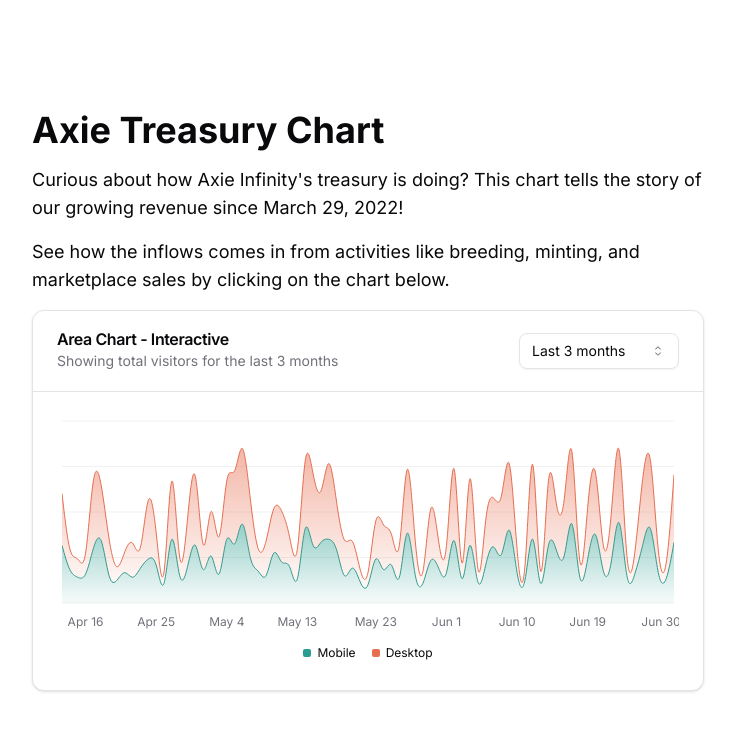
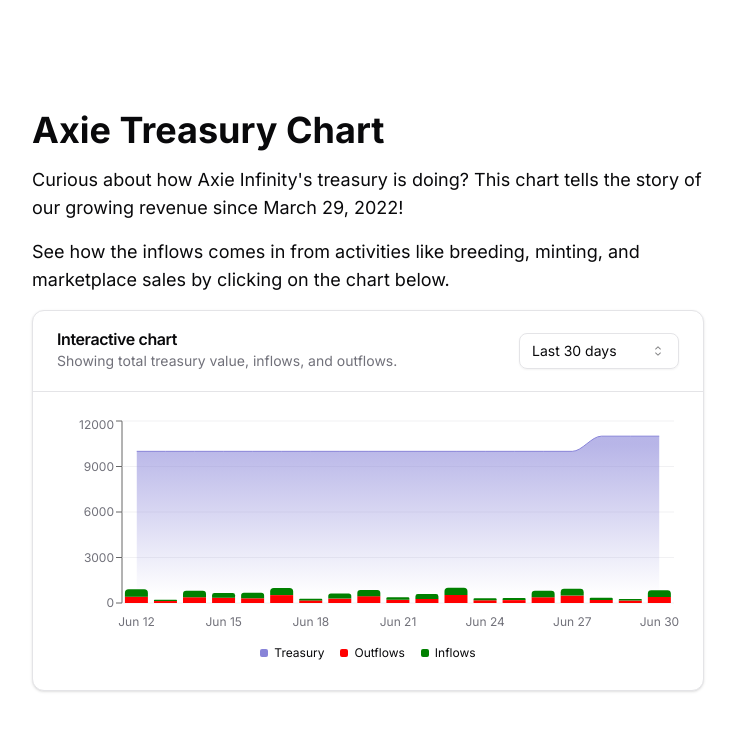
Before and after one commit to roninbuilders/axie-treasury, a Next.js app: page / in a window 1280 px wide. Shown: the top 730 px of the page, without its empty margins (272-1007 px from the left). Built offline with nearby package versions, Linux system fonts and the light colour scheme.

Commit message:
Add mock data to RevenueChart

```diff
--- a/src/components/ui/revenue-chart.tsx
+++ b/src/components/ui/revenue-chart.tsx
@@ -1,7 +1,7 @@
 "use client"
 
 import * as React from "react"
-import { Area, AreaChart, CartesianGrid, XAxis } from "recharts"
+import { Area, AreaChart, Bar, CartesianGrid, ComposedChart, Legend, Line, Tooltip, XAxis, YAxis } from "recharts"
 
 import {
   Card,
@@ -25,116 +25,573 @@
   SelectTrigger,
   SelectValue,
 } from "@/components/ui/select"
+
 const chartData = [
-  { date: "2024-04-01", desktop: 222, mobile: 150 },
-  { date: "2024-04-02", desktop: 97, mobile: 180 },
-  { date: "2024-04-03", desktop: 167, mobile: 120 },
-  { date: "2024-04-04", desktop: 242, mobile: 260 },
-  { date: "2024-04-05", desktop: 373, mobile: 290 },
-  { date: "2024-04-06", desktop: 301, mobile: 340 },
-  { date: "2024-04-07", desktop: 245, mobile: 180 },
-  { date: "2024-04-08", desktop: 409, mobile: 320 },
-  { date: "2024-04-09", desktop: 59, mobile: 110 },
-  { date: "2024-04-10", desktop: 261, mobile: 190 },
-  { date: "2024-04-11", desktop: 327, mobile: 350 },
-  { date: "2024-04-12", desktop: 292, mobile: 210 },
-  { date: "2024-04-13", desktop: 342, mobile: 380 },
-  { date: "2024-04-14", desktop: 137, mobile: 220 },
-  { date: "2024-04-15", desktop: 120, mobile: 170 },
-  { date: "2024-04-16", desktop: 138, mobile: 190 },
-  { date: "2024-04-17", desktop: 446, mobile: 360 },
-  { date: "2024-04-18", desktop: 364, mobile: 410 },
-  { date: "2024-04-19", desktop: 243, mobile: 180 },
-  { date: "2024-04-20", desktop: 89, mobile: 150 },
-  { date: "2024-04-21", desktop: 137, mobile: 200 },
-  { date: "2024-04-22", desktop: 224, mobile: 170 },
-  { date: "2024-04-23", desktop: 138, mobile: 230 },
-  { date: "2024-04-24", desktop: 387, mobile: 290 },
-  { date: "2024-04-25", desktop: 215, mobile: 250 },
-  { date: "2024-04-26", desktop: 75, mobile: 130 },
-  { date: "2024-04-27", desktop: 383, mobile: 420 },
-  { date: "2024-04-28", desktop: 122, mobile: 180 },
-  { date: "2024-04-29", desktop: 315, mobile: 240 },
-  { date: "2024-04-30", desktop: 454, mobile: 380 },
-  { date: "2024-05-01", desktop: 165, mobile: 220 },
-  { date: "2024-05-02", desktop: 293, mobile: 310 },
-  { date: "2024-05-03", desktop: 247, mobile: 190 },
-  { date: "2024-05-04", desktop: 385, mobile: 420 },
-  { date: "2024-05-05", desktop: 481, mobile: 390 },
-  { date: "2024-05-06", desktop: 498, mobile: 520 },
-  { date: "2024-05-07", desktop: 388, mobile: 300 },
-  { date: "2024-05-08", desktop: 149, mobile: 210 },
-  { date: "2024-05-09", desktop: 227, mobile: 180 },
-  { date: "2024-05-10", desktop: 293, mobile: 330 },
-  { date: "2024-05-11", desktop: 335, mobile: 270 },
-  { date: "2024-05-12", desktop: 197, mobile: 240 },
-  { date: "2024-05-13", desktop: 197, mobile: 160 },
-  { date: "2024-05-14", desktop: 448, mobile: 490 },
-  { date: "2024-05-15", desktop: 473, mobile: 380 },
-  { date: "2024-05-16", desktop: 338, mobile: 400 },
-  { date: "2024-05-17", desktop: 499, mobile: 420 },
-  { date: "2024-05-18", desktop: 315, mobile: 350 },
-  { date: "2024-05-19", desktop: 235, mobile: 180 },
-  { date: "2024-05-20", desktop: 177, mobile: 230 },
-  { date: "2024-05-21", desktop: 82, mobile: 140 },
-  { date: "2024-05-22", desktop: 81, mobile: 120 },
-  { date: "2024-05-23", desktop: 252, mobile: 290 },
-  { date: "2024-05-24", desktop: 294, mobile: 220 },
-  { date: "2024-05-25", desktop: 201, mobile: 250 },
-  { date: "2024-05-26", desktop: 213, mobile: 170 },
-  { date: "2024-05-27", desktop: 420, mobile: 460 },
-  { date: "2024-05-28", desktop: 233, mobile: 190 },
-  { date: "2024-05-29", desktop: 78, mobile: 130 },
-  { date: "2024-05-30", desktop: 340, mobile: 280 },
-  { date: "2024-05-31", desktop: 178, mobile: 230 },
-  { date: "2024-06-01", desktop: 178, mobile: 200 },
-  { date: "2024-06-02", desktop: 470, mobile: 410 },
-  { date: "2024-06-03", desktop: 103, mobile: 160 },
-  { date: "2024-06-04", desktop: 439, mobile: 380 },
-  { date: "2024-06-05", desktop: 88, mobile: 140 },
-  { date: "2024-06-06", desktop: 294, mobile: 250 },
-  { date: "2024-06-07", desktop: 323, mobile: 370 },
-  { date: "2024-06-08", desktop: 385, mobile: 320 },
-  { date: "2024-06-09", desktop: 438, mobile: 480 },
-  { date: "2024-06-10", desktop: 155, mobile: 200 },
-  { date: "2024-06-11", desktop: 92, mobile: 150 },
-  { date: "2024-06-12", desktop: 492, mobile: 420 },
-  { date: "2024-06-13", desktop: 81, mobile: 130 },
-  { date: "2024-06-14", desktop: 426, mobile: 380 },
-  { date: "2024-06-15", desktop: 307, mobile: 350 },
-  { date: "2024-06-16", desktop: 371, mobile: 310 },
-  { date: "2024-06-17", desktop: 475, mobile: 520 },
-  { date: "2024-06-18", desktop: 107, mobile: 170 },
-  { date: "2024-06-19", desktop: 341, mobile: 290 },
-  { date: "2024-06-20", desktop: 408, mobile: 450 },
-  { date: "2024-06-21", desktop: 169, mobile: 210 },
-  { date: "2024-06-22", desktop: 317, mobile: 270 },
-  { date: "2024-06-23", desktop: 480, mobile: 530 },
-  { date: "2024-06-24", desktop: 132, mobile: 180 },
-  { date: "2024-06-25", desktop: 141, mobile: 190 },
-  { date: "2024-06-26", desktop: 434, mobile: 380 },
-  { date: "2024-06-27", desktop: 448, mobile: 490 },
-  { date: "2024-06-28", desktop: 149, mobile: 200 },
-  { date: "2024-06-29", desktop: 103, mobile: 160 },
-  { date: "2024-06-30", desktop: 446, mobile: 400 },
+  {
+    "date": 1711929600000,
+    "inflows": 222,
+    "outflows": 150,
+    "value": 900
+  },
+  {
+    "date": 1712016000000,
+    "inflows": 97,
+    "outflows": 180,
+    "value": 900
+  },
+  {
+    "date": 1712102400000,
+    "inflows": 167,
+    "outflows": 120,
+    "value": 900
+  },
+  {
+    "date": 1712188800000,
+    "inflows": 242,
+    "outflows": 260,
+    "value": 900
+  },
+  {
+    "date": 1712275200000,
+    "inflows": 373,
+    "outflows": 290,
+    "value": 9000
+  },
+  {
+    "date": 1712361600000,
+    "inflows": 301,
+    "outflows": 340,
+    "value": 9000
+  },
+  {
+    "date": 1712448000000,
+    "inflows": 245,
+    "outflows": 180,
+    "value": 9000
+  },
+  {
+    "date": 1712534400000,
+    "inflows": 409,
+    "outflows": 320,
+    "value": 9000
+  },
+  {
+    "date": 1712620800000,
+    "inflows": 59,
+    "outflows": 110,
+    "value": 9000
+  },
+  {
+    "date": 1712707200000,
+    "inflows": 261,
+    "outflows": 190,
+    "value": 9000
+  },
+  {
+    "date": 1712793600000,
+    "inflows": 327,
+    "outflows": 350,
+    "value": 9000
+  },
+  {
+    "date": 1712880000000,
+    "inflows": 292,
+    "outflows": 210,
+    "value": 9000
+  },
+  {
+    "date": 1712966400000,
+    "inflows": 342,
+    "outflows": 380,
+    "value": 9000
+  },
+  {
+    "date": 1713052800000,
+    "inflows": 137,
+    "outflows": 220,
+    "value": 9000
+  },
+  {
+    "date": 1713139200000,
+    "inflows": 120,
+    "outflows": 170,
+    "value": 9000
+  },
+  {
+    "date": 1713225600000,
+    "inflows": 138,
+    "outflows": 190,
+    "value": 9000
+  },
+  {
+    "date": 1713312000000,
+    "inflows": 446,
+    "outflows": 360,
+    "value": 9000
+  },
+  {
+    "date": 1713398400000,
+    "inflows": 364,
+    "outflows": 410,
+    "value": 9000
+  },
+  {
+    "date": 1713484800000,
+    "inflows": 243,
+    "outflows": 180,
+    "value": 9000
+  },
+  {
+    "date": 1713571200000,
+    "inflows": 89,
+    "outflows": 150,
+    "value": 9000
+  },
+  {
+    "date": 1713657600000,
+    "inflows": 137,
+    "outflows": 200,
+    "value": 9000
+  },
+  {
+    "date": 1713744000000,
+    "inflows": 224,
+    "outflows": 170,
+    "value": 9000
+  },
+  {
+    "date": 1713830400000,
+    "inflows": 138,
+    "outflows": 230,
+    "value": 9000
+  },
+  {
+    "date": 1713916800000,
+    "inflows": 387,
+    "outflows": 290,
+    "value": 9000
+  },
+  {
+    "date": 1714003200000,
+    "inflows": 215,
+    "outflows": 250,
+    "value": 9000
+  },
+  {
+    "date": 1714089600000,
+    "inflows": 75,
+    "outflows": 130,
+    "value": 1000
+  },
+  {
+    "date": 1714176000000,
+    "inflows": 383,
+    "outflows": 420,
+    "value": 1000
+  },
+  {
+    "date": 1714262400000,
+    "inflows": 122,
+    "outflows": 180,
+    "value": 1000
+  },
+  {
+    "date": 1714348800000,
+    "inflows": 315,
+    "outflows": 240,
+    "value": 1000
+  },
+  {
+    "date": 1714435200000,
+    "inflows": 454,
+    "outflows": 380,
+    "value": 1000
+  },
+  {
+    "date": 1714521600000,
+    "inflows": 165,
+    "outflows": 220,
+    "value": 1000
+  },
+  {
+    "date": 1714608000000,
+    "inflows": 293,
+    "outflows": 310,
+    "value": 1000
+  },
+  {
+    "date": 1714694400000,
+    "inflows": 247,
+    "outflows": 190,
+    "value": 1000
+  },
+  {
+    "date": 1714780800000,
+    "inflows": 385,
+    "outflows": 420,
+    "value": 1000
+  },
+  {
+    "date": 1714867200000,
+    "inflows": 481,
+    "outflows": 390,
+    "value": 1000
+  },
+  {
+    "date": 1714953600000,
+    "inflows": 498,
+    "outflows": 520,
+    "value": 1000
+  },
+  {
+    "date": 1715040000000,
+    "inflows": 388,
+    "outflows": 300,
+    "value": 1000
+  },
+  {
+    "date": 1715126400000,
+    "inflows": 149,
+    "outflows": 210,
+    "value": 1000
+  },
+  {
+    "date": 1715212800000,
+    "inflows": 227,
+    "outflows": 180,
+    "value": 10000
+  },
+  {
+    "date": 1715299200000,
+    "inflows": 293,
+    "outflows": 330,
+    "value": 10000
+  },
+  {
+    "date": 1715385600000,
+    "inflows": 335,
+    "outflows": 270,
+    "value": 10000
+  },
+  {
+    "date": 1715472000000,
+    "inflows": 197,
+    "outflows": 240,
+    "value": 10000
+  },
+  {
+    "date": 1715558400000,
+    "inflows": 197,
+    "outflows": 160,
+    "value": 10000
+  },
+  {
+    "date": 1715644800000,
+    "inflows": 448,
+    "outflows": 490,
+    "value": 10000
+  },
+  {
+    "date": 1715731200000,
+    "inflows": 473,
+    "outflows": 380,
+    "value": 10000
+  },
+  {
+    "date": 1715817600000,
+    "inflows": 338,
+    "outflows": 400,
+    "value": 10000
+  },
+  {
+    "date": 1715904000000,
+    "inflows": 499,
+    "outflows": 420,
+    "value": 10000
+  },
+  {
+    "date": 1715990400000,
+    "inflows": 315,
+    "outflows": 350,
+    "value": 10000
+  },
+  {
+    "date": 1716076800000,
+    "inflows": 235,
+    "outflows": 180,
+    "value": 10000
+  },
+  {
+    "date": 1716163200000,
+    "inflows": 177,
+    "outflows": 230,
+    "value": 10000
+  },
+  {
+    "date": 1716249600000,
+    "inflows": 82,
+    "outflows": 140,
+    "value": 10000
+  },
+  {
+    "date": 1716336000000,
+    "inflows": 81,
+    "outflows": 120,
+    "value": 10000
+  },
+  {
+    "date": 1716422400000,
+    "inflows": 252,
+    "outflows": 290,
+    "value": 10000
+  },
+  {
+    "date": 1716508800000,
+    "inflows": 294,
+    "outflows": 220,
+    "value": 10000
+  },
+  {
+    "date": 1716595200000,
+    "inflows": 201,
+    "outflows": 250,
+    "value": 10000
+  },
+  {
+    "date": 1716681600000,
+    "inflows": 213,
+    "outflows": 170,
+    "value": 10000
+  },
+  {
+    "date": 1716768000000,
+    "inflows": 420,
+    "outflows": 460,
+    "value": 10000
+  },
+  {
+    "date": 1716854400000,
+    "inflows": 233,
+    "outflows": 190,
+    "value": 10000
+  },
+  {
+    "date": 1716940800000,
+    "inflows": 78,
+    "outflows": 130,
+    "value": 10000
+  },
+  {
+    "date": 1717027200000,
+    "inflows": 340,
+    "outflows": 280,
+    "value": 10000
+  },
+  {
+    "date": 1717113600000,
+    "inflows": 178,
+    "outflows": 230,
+    "value": 10000
+  },
+  {
+    "date": 1717200000000,
+    "inflows": 178,
+    "outflows": 200,
+    "value": 10000
+  },
+  {
+    "date": 1717286400000,
+    "inflows": 470,
+    "outflows": 410,
+    "value": 10000
+  },
+  {
+    "date": 1717372800000,
+    "inflows": 103,
+    "outflows": 160,
+    "value": 10000
+  },
+  {
+    "date": 1717459200000,
+    "inflows": 439,
+    "outflows": 380,
+    "value": 10000
+  },
+  {
+    "date": 1717545600000,
+    "inflows": 88,
+    "outflows": 140,
+    "value": 10000
+  },
+  {
+    "date": 1717632000000,
+    "inflows": 294,
+    "outflows": 250,
+    "value": 10000
+  },
+  {
+    "date": 1717718400000,
+    "inflows": 323,
+    "outflows": 370,
+    "value": 10000
+  },
+  {
+    "date": 1717804800000,
+    "inflows": 385,
+    "outflows": 320,
+    "value": 10000
+  },
+  {
+    "date": 1717891200000,
+    "inflows": 438,
+    "outflows": 480,
+    "value": 10000
+  },
+  {
+    "date": 1717977600000,
+    "inflows": 155,
+    "outflows": 200,
+    "value": 10000
+  },
+  {
+    "date": 1718064000000,
+    "inflows": 92,
+    "outflows": 150,
+    "value": 10000
+  },
+  {
+    "date": 1718150400000,
+    "inflows": 492,
+    "outflows": 420,
+    "value": 10000
+  },
+  {
+    "date": 1718236800000,
+    "inflows": 81,
+    "outflows": 130,
+    "value": 10000
+  },
+  {
+    "date": 1718323200000,
+    "inflows": 426,
+    "outflows": 380,
+    "value": 10000
+  },
+  {
+    "date": 1718409600000,
+    "inflows": 307,
+    "outflows": 350,
+    "value": 10000
+  },
+  {
+    "date": 1718496000000,
+    "inflows": 371,
+    "outflows": 310,
+    "value": 10000
+  },
+  {
+    "date": 1718582400000,
+    "inflows": 475,
+    "outflows": 520,
+    "value": 10000
+  },
+  {
+    "date": 1718668800000,
+    "inflows": 107,
+    "outflows": 170,
+    "value": 10000
+  },
+  {
+    "date": 1718755200000,
+    "inflows": 341,
+    "outflows": 290,
+    "value": 10000
+  },
+  {
+    "date": 1718841600000,
+    "inflows": 408,
+    "outflows": 450,
+    "value": 10000
+  },
+  {
+    "date": 1718928000000,
+    "inflows": 169,
+    "outflows": 210,
+    "value": 10000
+  },
+  {
+    "date": 1719014400000,
+    "inflows": 317,
+    "outflows": 270,
+    "value": 10000
+  },
+  {
+    "date": 1719100800000,
+    "inflows": 480,
+    "outflows": 530,
+    "value": 10000
+  },
+  {
+    "date": 1719187200000,
+    "inflows": 132,
+    "outflows": 180,
+    "value": 10000
+  },
+  {
+    "date": 1719273600000,
+    "inflows": 141,
+    "outflows": 190,
+    "value": 10000
+  },
+  {
+    "date": 1719360000000,
+    "inflows": 434,
+    "outflows": 380,
+    "value": 10000
+  },
+  {
+    "date": 1719446400000,
+    "inflows": 448,
+    "outflows": 490,
+    "value": 10000
+  },
+  {
+    "date": 1719532800000,
+    "inflows": 149,
+    "outflows": 200,
+    "value": 11000
+  },
+  {
+    "date": 1719619200000,
+    "inflows": 103,
+    "outflows": 160,
+    "value": 11000
+  },
+  {
+    "date": 1719705600000,
+    "inflows": 446,
+    "outflows": 400,
+    "value": 11000
+  }
 ]
 
 const chartConfig = {
-  visitors: {
-    label: "Visitors",
-  },
-  desktop: {
-    label: "Desktop",
+  value: {
+    label: "Treasury",
     color: "hsl(var(--chart-1))",
   },
-  mobile: {
-    label: "Mobile",
-    color: "hsl(var(--chart-2))",
+  inflows: {
+    label: "Inflows",
+    color: "hsl(var(--chart-7))",
+  },
+  outflows: {
+    label: "Outflows",
+    color: "hsl(var(--chart-8))",
   },
 } satisfies ChartConfig
 
 export function RevenueChart() {
-  const [timeRange, setTimeRange] = React.useState("90d")
+  const [timeRange, setTimeRange] = React.useState("30d")
 
   const filteredData = chartData.filter((item) => {
     const date = new Date(item.date)
@@ -153,9 +610,9 @@
     <Card>
       <CardHeader className="flex items-center gap-2 space-y-0 border-b py-5 sm:flex-row">
         <div className="grid flex-1 gap-1 text-center sm:text-left">
-          <CardTitle>Area Chart - Interactive</CardTitle>
+          <CardTitle>Interactive chart</CardTitle>
           <CardDescription>
-            Showing total visitors for the last 3 months
+            Showing total treasury value, inflows, and outflows.
           </CardDescription>
         </div>
         <Select value={timeRange} onValueChange={setTimeRange}>
@@ -166,6 +623,12 @@
             <SelectValue placeholder="Last 3 months" />
           </SelectTrigger>
           <SelectContent className="rounded-xl">
+            <SelectItem value="historical" className="rounded-lg">
+              Historical
+            </SelectItem>
+            <SelectItem value="360d" className="rounded-lg">
+              Last year
+            </SelectItem>
             <SelectItem value="90d" className="rounded-lg">
               Last 3 months
             </SelectItem>
@@ -183,34 +646,13 @@
           config={chartConfig}
           className="aspect-auto h-[250px] w-full"
         >
-          <AreaChart data={filteredData}>
+          <ComposedChart data={filteredData} >
             <defs>
-              <linearGradient id="fillDesktop" x1="0" y1="0" x2="0" y2="1">
-                <stop
-                  offset="5%"
-                  stopColor="var(--color-desktop)"
-                  stopOpacity={0.8}
-                />
-                <stop
-                  offset="95%"
-                  stopColor="var(--color-desktop)"
-                  stopOpacity={0.1}
-                />
-              </linearGradient>
-              <linearGradient id="fillMobile" x1="0" y1="0" x2="0" y2="1">
-                <stop
-                  offset="5%"
-                  stopColor="var(--color-mobile)"
-                  stopOpacity={0.8}
-                />
-                <stop
-                  offset="95%"
-                  stopColor="var(--color-mobile)"
-                  stopOpacity={0.1}
-                />
+              <linearGradient id="treasury" x1="0" y1="0" x2="0" y2="1">
+                <stop offset="5%" stopColor="#8884d8" stopOpacity={1} />
+                <stop offset="95%" stopColor="#8884d8" stopOpacity={0} />
               </linearGradient>
             </defs>
-            <CartesianGrid vertical={false} />
             <XAxis
               dataKey="date"
               tickLine={false}
@@ -225,36 +667,24 @@
                 })
               }}
             />
-            <ChartTooltip
-              cursor={false}
-              content={
-                <ChartTooltipContent
-                  labelFormatter={(value) => {
-                    return new Date(value).toLocaleDateString("en-US", {
-                      month: "short",
-                      day: "numeric",
-                    })
-                  }}
-                  indicator="dot"
-                />
-              }
+            <YAxis />
+            <CartesianGrid vertical={false} />
+            <Area type="monotone" dataKey="value" fill="url(#treasury)" stroke="#8884d8" />
+            <ChartTooltip content={<ChartTooltipContent hideLabel />} />
+            <ChartLegend content={<ChartLegendContent />} />
+            <Bar
+              dataKey="outflows"
+              stackId="a"
+              fill="red"
+              radius={[0, 0, 0, 0]}
             />
-            <Area
-              dataKey="mobile"
-              type="natural"
-              fill="url(#fillMobile)"
-              stroke="var(--color-mobile)"
+            <Bar
+              dataKey="inflows"
               stackId="a"
+              fill="green"
+              radius={[4, 4, 0, 0]}
             />
-            <Area
-              dataKey="desktop"
-              type="natural"
-              fill="url(#fillDesktop)"
-              stroke="var(--color-desktop)"
-              stackId="a"
-            />
-            <ChartLegend content={<ChartLegendContent />} />
-          </AreaChart>
+          </ComposedChart>
         </ChartContainer>
       </CardContent>
     </Card>
```
